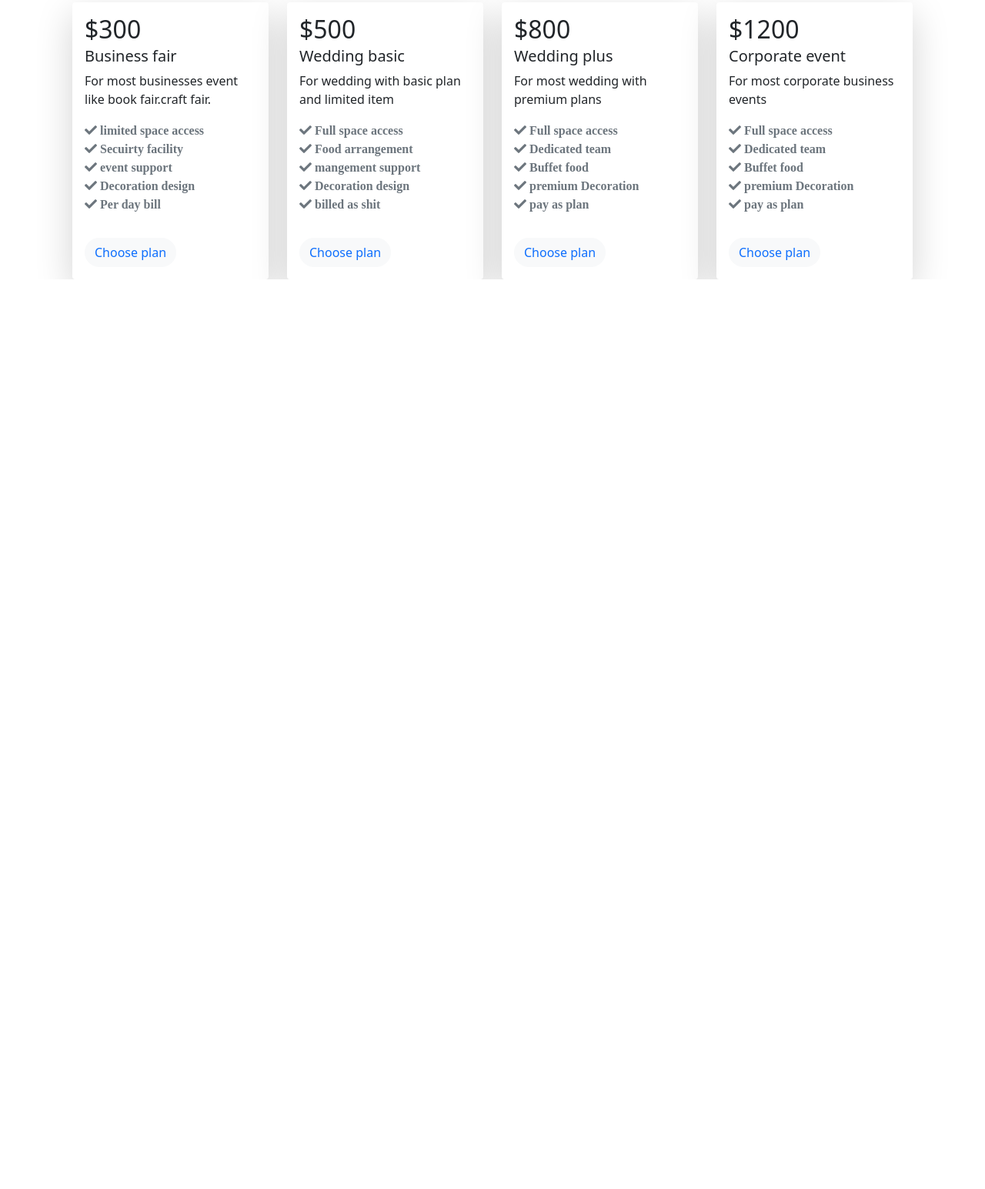
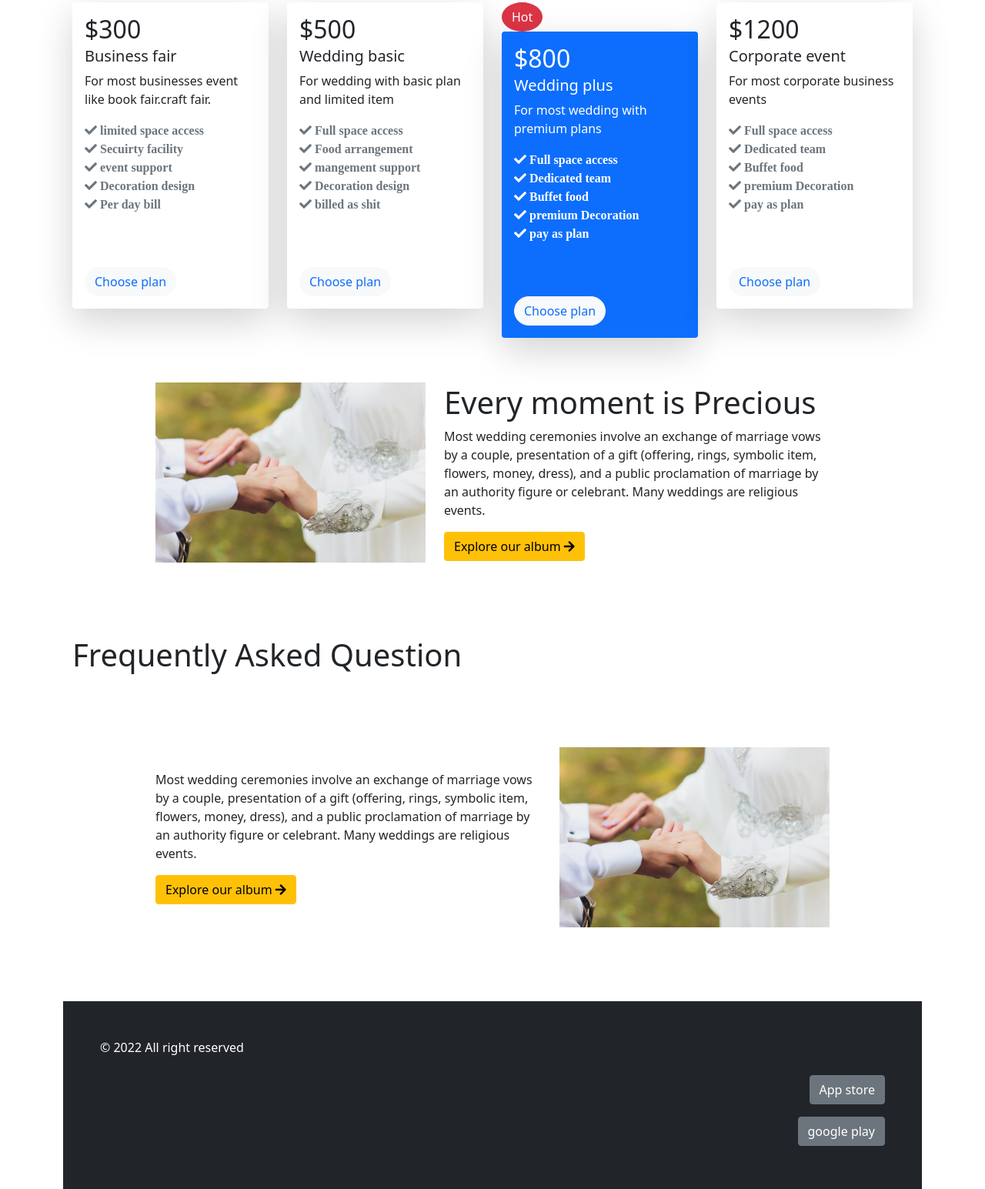
Before and after one commit to Ummepinki/convention-center-website, a plain HTML site: page index.html in a window 1280 px wide. Shown: the part 926-2471 px from the top of the page at 77% size. Before the commit the page ends 1289 px from the top, so only its background shows below. Drawn offline with nearby package versions, Linux system fonts and the light colour scheme.

Commit message:
card added

```diff
--- a/index.html
+++ b/index.html
@@ -35,7 +35,7 @@
             <div class="carousel-inner">
                 <div class="carousel-item active">
                     <img src="image/img 1.jpg" class="d-block w-100" alt="...">
-                    <div class="carousel-caption d-none d-md-block">
+                    <div class="carousel-caption  d-md-block">
                         <h1> Atlanta Convention Center at AmericasMart</h1>
                         <p>The Georgia World Congress Center is a convention center in Atlanta, Georgia.</p>
                         <button class="btn btn-warning">Book Now</button>
@@ -43,7 +43,7 @@
                 </div>
                 <div class="carousel-item">
                     <img src="image/img2.jpg" class="d-block w-100" alt="...">
-                    <div class="carousel-caption d-none d-md-block">
+                    <div class="carousel-caption  d-md-block">
                         <h1>Marriage Event Planner</h1>
                         <p>A widding planner is a professional who assists with the design, planning and management of a
                             client.</p>
@@ -52,7 +52,7 @@
                 </div>
                 <div class="carousel-item">
                     <img src="image/img3.jpg" class="d-block w-100" alt="...">
-                    <div class="carousel-caption d-none d-md-block">
+                    <div class="carousel-caption  d-md-block">
                         <h1>Widding Decoration And Photography</h1>
                         <p>This career can be rewarding if you love to take challenges and are eager to live camera.</p>
                         <button class="btn btn-warning">Book Now</button>
@@ -119,16 +119,17 @@
                         </div>
                     </div>
                     <div class="col">
-                        <div class="card h-100 border-0 shadow-lg">
+                        <button type="button" class="btn btn-danger  rounded-circle">Hot</button>
+                        <div class="card h-100 border-0 shadow-lg text-white bg-primary">
                             <div class="card-body">
                                 <h2 class="card-title">$800</h2>
                                 <h5 class="card-subtitle mb-2 ">Wedding plus</h5>
                                 <p class="card-text">For most wedding with premium plans</p>
-                                <i class="fas fa-check text-muted"> Full space access</i>
-                                <i class="fas fa-check text-muted"> Dedicated team </i><br>
-                                <i class="fas fa-check text-muted"> Buffet food </i>
-                                <i class="fas fa-check text-muted"> premium Decoration </i>
-                                <i class="fas fa-check text-muted"> pay as plan </i>
+                                <i class="fas fa-check"> Full space access</i>
+                                <i class="fas fa-check"> Dedicated team </i><br>
+                                <i class="fas fa-check"> Buffet food </i>
+                                <i class="fas fa-check"> premium Decoration </i>
+                                <i class="fas fa-check"> pay as plan </i>
 
                             </div>
 
@@ -163,12 +164,65 @@
                     </div>
                 </div>
 
+            </section>
+
+            <section class="container">
+                <div class="row p-5 m-5  d-flex align-items-center">
+                    <div class="col-lg-5">
+                        <img src="image/weds pic.jpg" class="d-block w-100" alt="...">
+                    </div>
+                    <div class="col-lg-7">
+                        <h1>Every moment is Precious</h1>
+                        <p>
+                            Most wedding ceremonies involve an exchange of marriage vows by a couple, presentation of a
+                            gift (offering, rings, symbolic item, flowers, money, dress), and a public proclamation of
+                            marriage by an authority figure or celebrant. Many weddings are religious events.
+                        </p>
+
+                        <a class="btn btn-warning" href="#" role="button">Explore our album <i
+                                class="fas fa-arrow-right"></i></a>
+
+                    </div>
+
+                </div>
+
+            </section>
+
+            <section class="container">
+                <h1>Frequently Asked Question</h1>
+                <div class="row p-5 m-5  d-flex align-items-center">
+                    <div class="col-lg-7">
+
+                        <p>
+                            Most wedding ceremonies involve an exchange of marriage vows by a couple, presentation of a
+                            gift (offering, rings, symbolic item, flowers, money, dress), and a public proclamation of
+                            marriage by an authority figure or celebrant. Many weddings are religious events.
+                        </p>
+
+                        <a class="btn btn-warning" href="#" role="button">Explore our album <i
+                                class="fas fa-arrow-right"></i></a>
+
+                    </div>
+                    <div class="col-lg-5">
+                        <img src="image/weds pic.jpg" class="d-block w-100" alt="...">
+
+                    </div>
+
+                </div>
+
+            </section>
+        </main>
+        <footer class="p-5 w-100  bg-dark text-white">
+            <p>&copy; 2022 All right reserved</p>
+            <div class="footer text-end">
+
+                <a class="btn btn-secondary my-2" href="#" role="button">App store</a><br>
+                <a class="btn btn-secondary my-2" href="#" role="button">google play</a>
+
+            </div>
 
 
 
-            </section>
-        </main>
-        <footer>
 
         </footer>
 
```
Also changed, not shown: image/weds pic.jpg (added).
